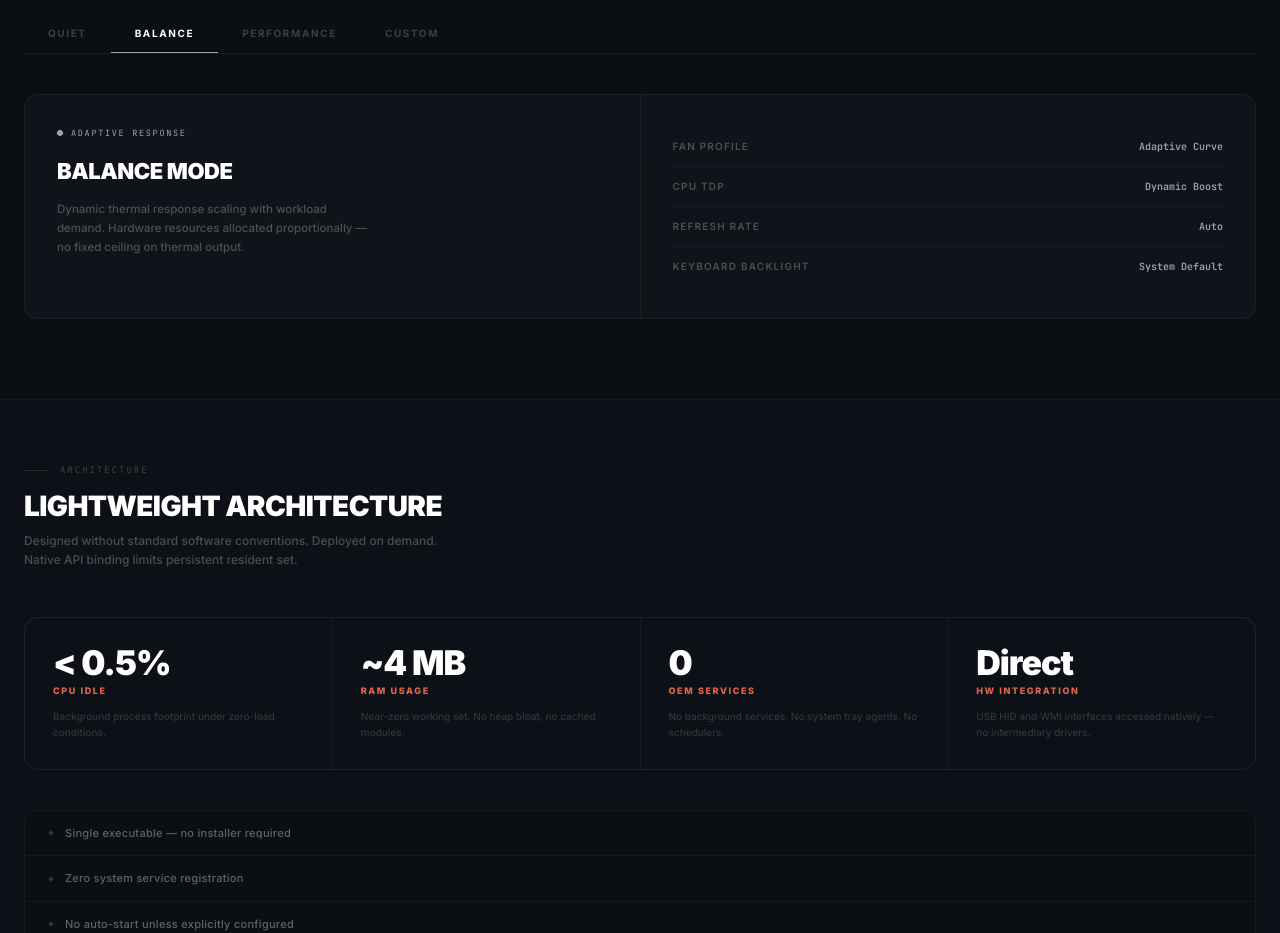
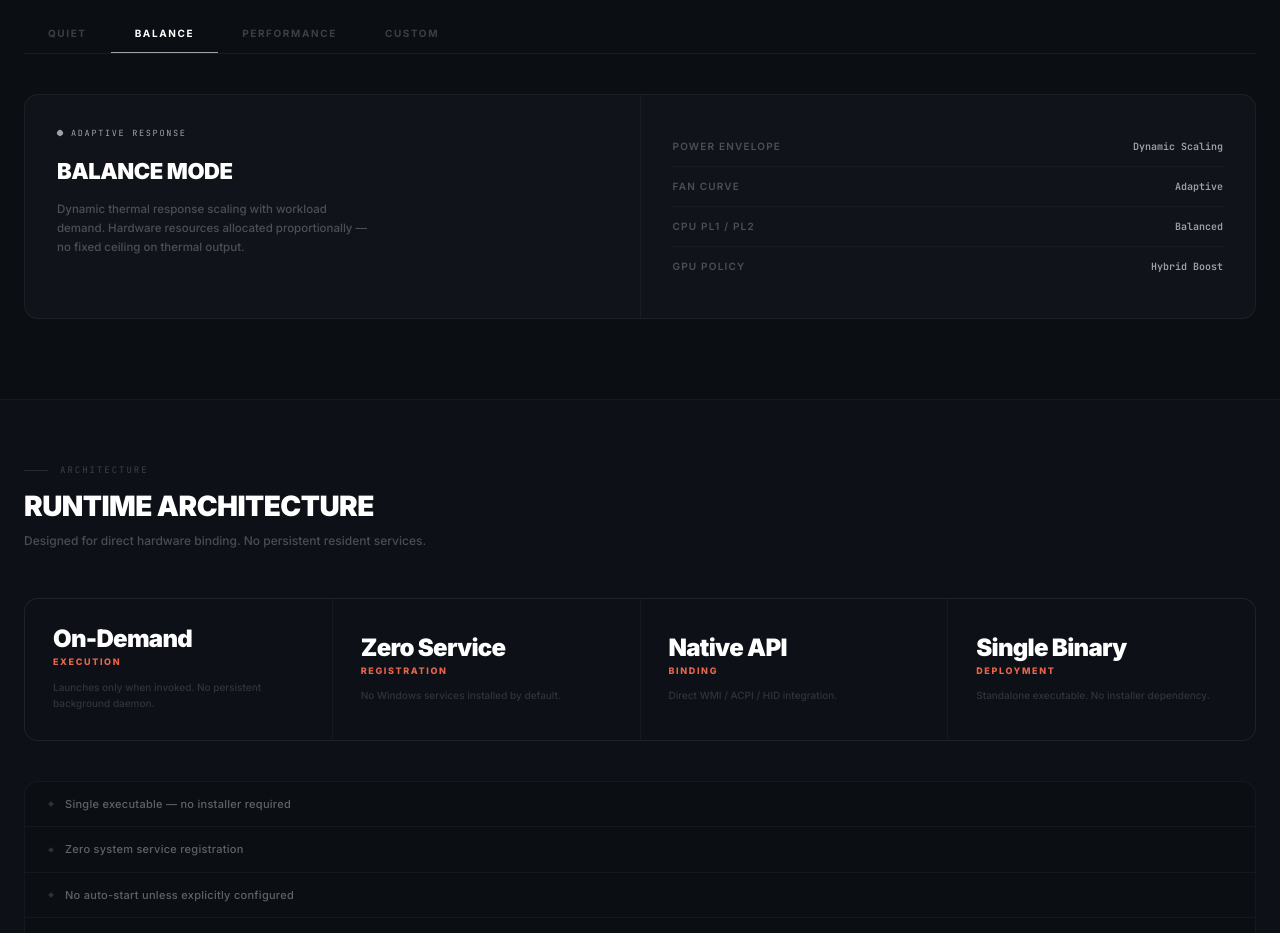
Before and after one commit to earnest-s/LOQ_NOVA_WEBSITE, a React (Vite) app: page / in a window 1280 px wide. Shown: the part 5180-6113 px from the top of the page. Built offline with nearby package versions, Linux system fonts and the light colour scheme.

Commit message:
First version

```diff
--- a/src/components/Architecture.jsx
+++ b/src/components/Architecture.jsx
@@ -3,24 +3,24 @@ import { motion, useInView } from 'framer-motion'
 
 const METRICS = [
     {
-        value: '< 0.5%',
-        unit: 'CPU Idle',
-        desc: 'Background process footprint under zero-load conditions.',
+        value: 'On-Demand',
+        unit: 'Execution',
+        desc: 'Launches only when invoked. No persistent background daemon.',
     },
     {
-        value: '~4 MB',
-        unit: 'RAM Usage',
-        desc: 'Near-zero working set. No heap bloat, no cached modules.',
+        value: 'Zero Service',
+        unit: 'Registration',
+        desc: 'No Windows services installed by default.',
     },
     {
-        value: '0',
-        unit: 'OEM Services',
-        desc: 'No background services. No system tray agents. No schedulers.',
+        value: 'Native API',
+        unit: 'Binding',
+        desc: 'Direct WMI / ACPI / HID integration.',
     },
     {
-        value: 'Direct',
-        unit: 'HW Integration',
-        desc: 'USB HID and WMI interfaces accessed natively — no intermediary drivers.',
+        value: 'Single Binary',
+        unit: 'Deployment',
+        desc: 'Standalone executable. No installer dependency.',
     },
 ]
 
@@ -53,7 +53,7 @@ export default function Architecture() {
                     animate={inView ? { opacity: 1, y: 0 } : {}}
                     transition={{ duration: 0.28, ease: 'easeOut' }}
                 >
-                    Lightweight Architecture
+                    RUNTIME ARCHITECTURE
                 </motion.h2>
                 <motion.p
                     className="text-[12px] text-white/25 font-medium mb-12 max-w-md leading-[1.6]"
@@ -61,7 +61,7 @@ export default function Architecture() {
                     animate={inView ? { opacity: 1, y: 0 } : {}}
                     transition={{ duration: 0.28, delay: 0.06, ease: 'easeOut' }}
                 >
-                    Designed without standard software conventions. Deployed on demand. Native API binding limits persistent resident set.
+                    Designed for direct hardware binding. No persistent resident services.
                 </motion.p>
 
                 {/* Metrics grid */}
@@ -73,7 +73,7 @@ export default function Architecture() {
                 >
                     {METRICS.map((m, i) => (
                         <div key={i} className="bg-[#0d1117] p-7 flex flex-col justify-center">
-                            <div className="text-[34px] font-[900] text-white tracking-[-0.03em] leading-none mb-1">
+                            <div className="text-[24px] font-[900] text-white tracking-[-0.03em] leading-none mb-1">
                                 {m.value}
                             </div>
                             <div className="text-[9px] font-[800] text-[#e8644a] uppercase tracking-[0.18em] mb-2.5">
--- a/src/components/PerformanceModes.jsx
+++ b/src/components/PerformanceModes.jsx
@@ -9,10 +9,10 @@ const MODES = [
         accent: 'rgba(37,99,235,0.06)',
         tag: 'Thermal Efficiency',
         specs: [
-            { key: 'Fan Profile', val: 'Minimal RPM' },
-            { key: 'CPU TDP', val: 'Reduced Envelope' },
-            { key: 'Refresh Rate', val: '60 Hz Lock' },
-            { key: 'Keyboard Backlight', val: 'Off / Dim' },
+            { key: 'Power Envelope', val: 'Constrained' },
+            { key: 'Fan Curve', val: 'Low Acoustic Bias' },
+            { key: 'CPU PL1 / PL2', val: 'Reduced' },
+            { key: 'GPU Policy', val: 'Efficiency Priority' },
         ],
         desc: 'Prioritizes acoustic performance and thermal efficiency. Compute limits constrained to extend battery lifecycle. Fan curves suppressed to near-silent operation.',
     },
@@ -23,10 +23,10 @@ const MODES = [
         accent: 'rgba(161,161,170,0.04)',
         tag: 'Adaptive Response',
         specs: [
-            { key: 'Fan Profile', val: 'Adaptive Curve' },
-            { key: 'CPU TDP', val: 'Dynamic Boost' },
-            { key: 'Refresh Rate', val: 'Auto' },
-            { key: 'Keyboard Backlight', val: 'System Default' },
+            { key: 'Power Envelope', val: 'Dynamic Scaling' },
+            { key: 'Fan Curve', val: 'Adaptive' },
+            { key: 'CPU PL1 / PL2', val: 'Balanced' },
+            { key: 'GPU Policy', val: 'Hybrid Boost' },
         ],
         desc: 'Dynamic thermal response scaling with workload demand. Hardware resources allocated proportionally — no fixed ceiling on thermal output.',
     },
@@ -37,10 +37,10 @@ const MODES = [
         accent: 'rgba(220,38,38,0.06)',
         tag: 'Maximum Throughput',
         specs: [
-            { key: 'Fan Profile', val: 'Aggressive Curve' },
-            { key: 'CPU TDP', val: 'Max Sustained' },
-            { key: 'Refresh Rate', val: '165 Hz Unlocked' },
-            { key: 'Keyboard Backlight', val: 'Full Brightness' },
+            { key: 'Power Envelope', val: 'Maximum Sustained' },
+            { key: 'Fan Curve', val: 'Aggressive' },
+            { key: 'CPU PL1 / PL2', val: 'Elevated' },
+            { key: 'GPU Policy', val: 'Performance Priority' },
         ],
         desc: 'Unrestricted power delivery to CPU and GPU. Fan curves maximized for sustained thermal headroom. Peak TDP maintained under continuous load without throttle limits.',
     },
@@ -51,10 +51,10 @@ const MODES = [
         accent: 'rgba(147,51,234,0.06)',
         tag: 'User-Defined',
         specs: [
-            { key: 'Fan Profile', val: 'User Curve' },
-            { key: 'CPU TDP', val: 'Manual Override' },
-            { key: 'Refresh Rate', val: 'User-Defined' },
-            { key: 'Keyboard Backlight', val: 'Custom' },
+            { key: 'Power Envelope', val: 'User Defined' },
+            { key: 'Fan Curve', val: 'Manual Curve' },
+            { key: 'CPU Limits', val: 'User Controlled' },
+            { key: 'GPU Policy', val: 'User Override' },
         ],
         desc: 'Full manual control over configuration registers. Fan curves, power limits, and display timings are individually addressable through the engine UI.',
     },
```
